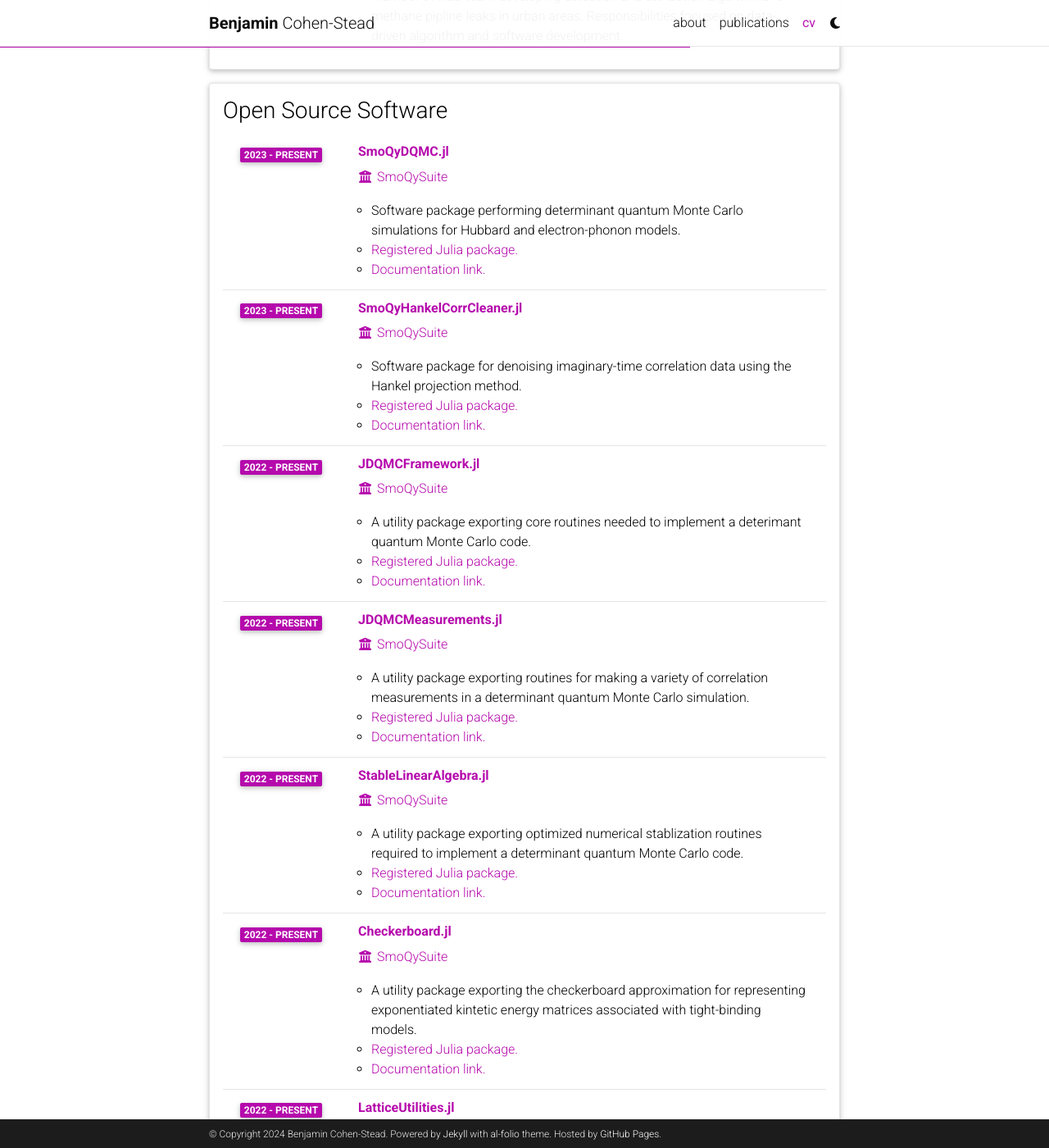
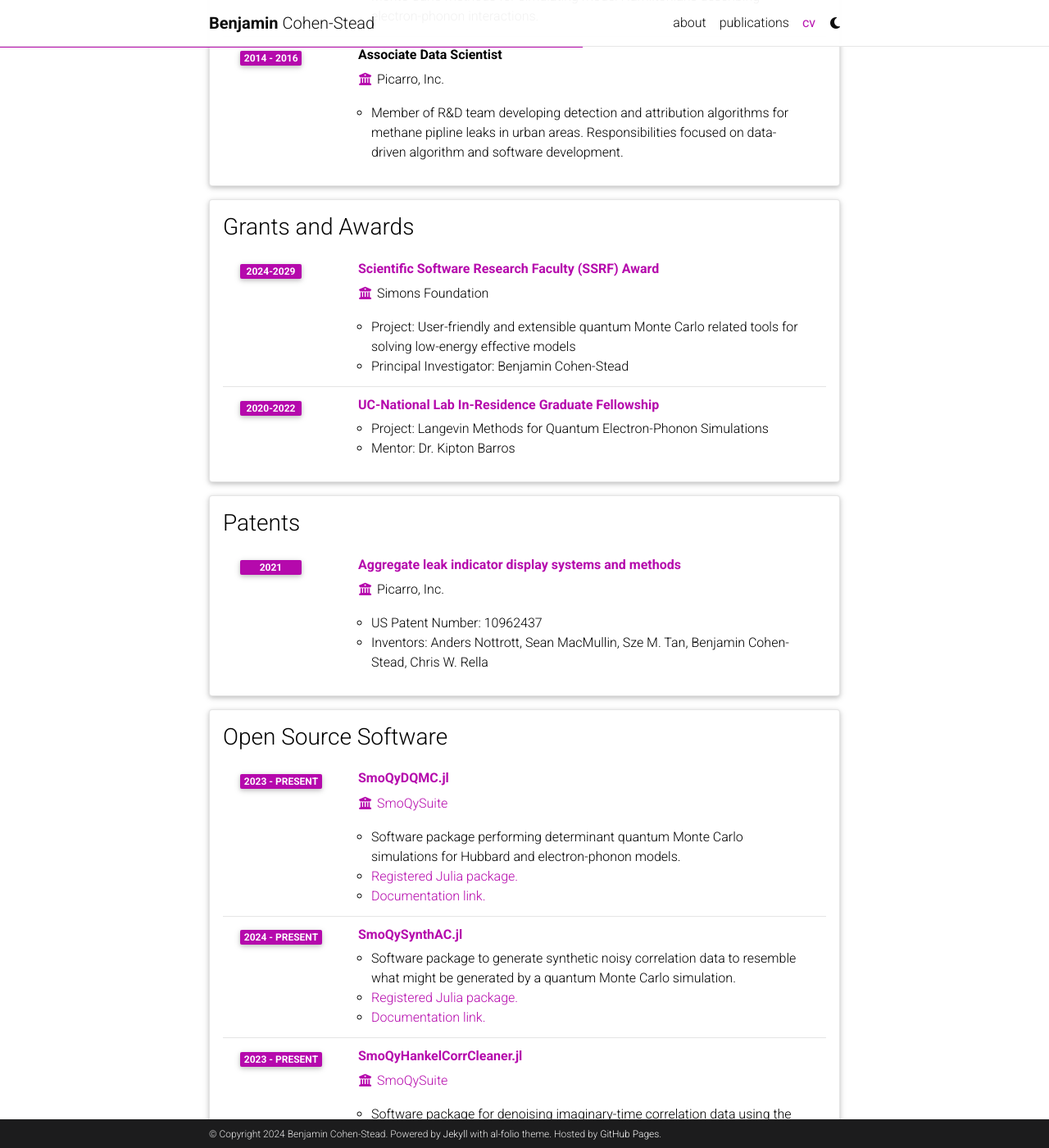
Before and after one commit to cohensbw/cohensbw.github.io, a Jekyll site: the page built from _pages/cv.md, in a window 1280 px wide and 1400 px high, scrolled down 1630 px. Shown: the whole window at 82% size. Built offline with Jekyll 4.4.1, drawn with Linux system fonts in a browser that asks for light colours; full-size pictures stand in for the smaller copies a plugin makes; comment, search, counter and statistics services are not loaded; a style sheet for code colours, icons or effects is not loaded; some of the changed text lies outside the part shown.

Commit message:
Update for Research Assistant Professor

```diff
--- a/_data/cv.yml
+++ b/_data/cv.yml
@@ -22,12 +22,18 @@
 - title: Experience
   type: time_table
   contents:
+    - title: Research Assistant Professor
+      institution: University of Tennessee, Knoxville
+      year: 2024 - present
+      description:
+        - Department of Physics and Astronomy
+        - Located at <a href="https://research.utk.edu/iamm/" target="_blank">IAMM (Institute for Advanced Materials and Manufacturing)</a>
     - title: Postdoctoral Researcher
       institution: University of Tennessee, Knoxville
-      year: 2022 - present
+      year: 2022 - 2024
       description:
-        - "Department of Physics and Astronomy"
-        - "Member of Professor Steve Johnston's research group."
+        - Department of Physics and Astronomy
+        - Member of Professor Steve Johnston's research group.
     - title: Graduate Student Researcher
       institution: Los Alamos National Laboratory
       year: 2020 - 2022
@@ -45,6 +51,32 @@
       description:
         - Member of R&D team developing detection and attribution algorithms for methane pipline leaks in urban areas. Responsibilities focused on data-driven algorithm and software development.
 
+- title: Grants and Awards
+  type: time_table
+  contents:
+    - title:  <a href="https://www.simonsfoundation.org/grant/scientific-software-research-faculty-award/" target="_blank">Scientific Software Research Faculty (SSRF) Award</a>
+      year: 2024-2029
+      institution: Simons Foundation
+      description:
+        - "Project: User-friendly and extensible quantum Monte Carlo related tools for solving low-energy effective models"
+        - "Principal Investigator: Benjamin Cohen-Stead"
+    - title: <a href="https://ucop.edu/research-initiatives/programs/lab-fees/lfrp-grad-fellows.html" target="_blank">UC-National Lab In-Residence Graduate Fellowship</a>
+      year: 2020-2022
+      intitution: Los Alamos National Laboratory
+      description:
+        - "Project: Langevin Methods for Quantum Electron-Phonon Simulations"
+        - "Mentor: Dr. Kipton Barros"
+
+- title: Patents
+  type: time_table
+  contents:
+    - title: <a href="https://patents.justia.com/patent/10962437" target="_blank">Aggregate leak indicator display systems and methods</a>
+      year: 2021
+      institution: Picarro, Inc.
+      description:
+        - "US Patent Number: 10962437"
+        - "Inventors: Anders Nottrott, Sean MacMullin, Sze M. Tan, Benjamin Cohen-Stead, Chris W. Rella"
+
 - title: Open Source Software
   type: time_table
   contents:
@@ -55,6 +87,13 @@
         - Software package performing determinant quantum Monte Carlo simulations for Hubbard and electron-phonon models.
         - <a href="https://juliahub.com/ui/Packages/General/SmoQyDQMC" target="_blank">Registered Julia package.</a>
         - <a href="https://smoqysuite.github.io/SmoQyDQMC.jl/stable/" target="_blank">Documentation link.</a>
+    - title: <a href="https://github.com/SmoQySuite/SmoQySynthAC.jl.git" target="_blank">SmoQySynthAC.jl</a>
+      instituion: <a href="https://github.com/SmoQySuite" target="_blank">SmoQySuite</a>
+      year: 2024 - present
+      description:
+        - Software package to generate synthetic noisy correlation data to resemble what might be generated by a quantum Monte Carlo simulation.
+        - <a href="https://juliahub.com/ui/Packages/General/SmoQySynthAC" target="_blank">Registered Julia package.</a>
+        - <a href="https://smoqysuite.github.io/SmoQySynthAC.jl/stable/" target="_blank">Documentation link.</a>
     - title: <a href="https://github.com/SmoQySuite/SmoQyHankelCorrCleaner.jl.git" target="_blank">SmoQyHankelCorrCleaner.jl</a>
       institution: <a href="https://github.com/SmoQySuite" target="_blank">SmoQySuite</a>
       year: 2023 - present
@@ -103,23 +142,3 @@
         - A utility package export the algorithm introduced in <a href="https://journals.aps.org/pre/abstract/10.1103/PhysRevE.105.045311" target="_blank">Phys. Rev. E 105, 045311 </a> for dynamically tuning the chemical potential during a grand canonical Monte Carlo simulation in order to achieve a target particle density.
         - <a href="https://juliahub.com/ui/Packages/General/MuTuner" target="_blank">Registered Julia package.</a>
         - <a href="https://cohensbw.github.io/MuTuner.jl/stable/" target="_blank">Documentation link.</a>
-
-- title: Patents
-  type: time_table
-  contents:
-    - title: <a href="https://patents.justia.com/patent/10962437" target="_blank">Aggregate leak indicator display systems and methods</a>
-      year: 2021
-      institution: Picarro, Inc.
-      description:
-        - "US Patent Number: 10962437"
-        - "Inventors: Anders Nottrott, Sean MacMullin, Sze M. Tan, Benjamin Cohen-Stead, Chris W. Rella"
-
-- title: Honors and Awards
-  type: time_table
-  contents:
-    - title: <a href="https://ucop.edu/research-initiatives/programs/lab-fees/lfrp-grad-fellows.html" target="_blank">UC-National Lab In-Residence Graduate Fellowship</a>
-      year: 2020-2022
-      intitution: Los Alamos National Laboratory
-      description:
-        - "Project: Langevin Methods for Quantum Electron-Phonon Simulations"
-        - "Mentor: Dr. Kipton Barros"
```
Also changed, not shown: _bibliography/papers.bib (+66 -1 lines), _pages/about.md (+11 -4 lines), 1 other file.
